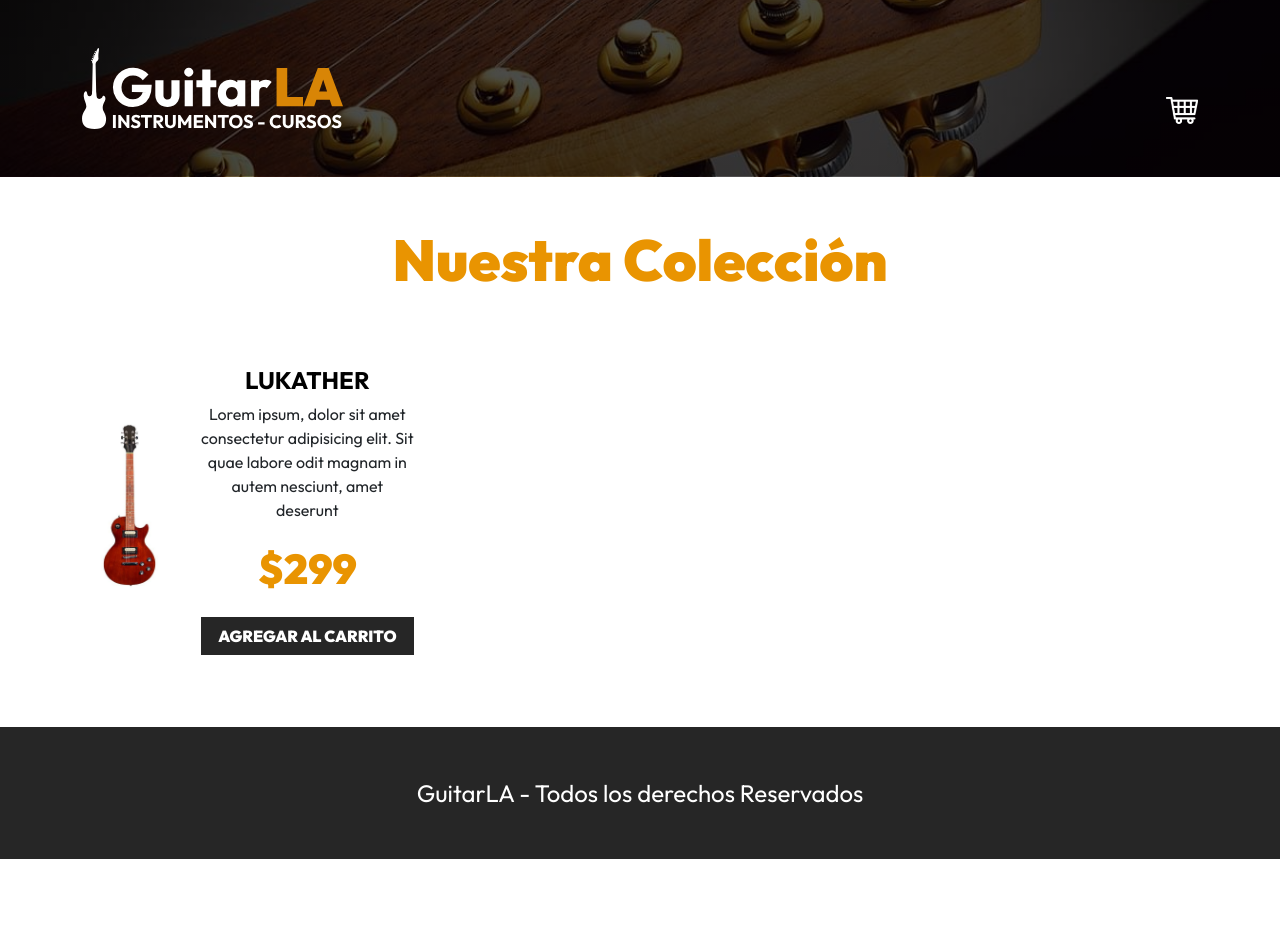
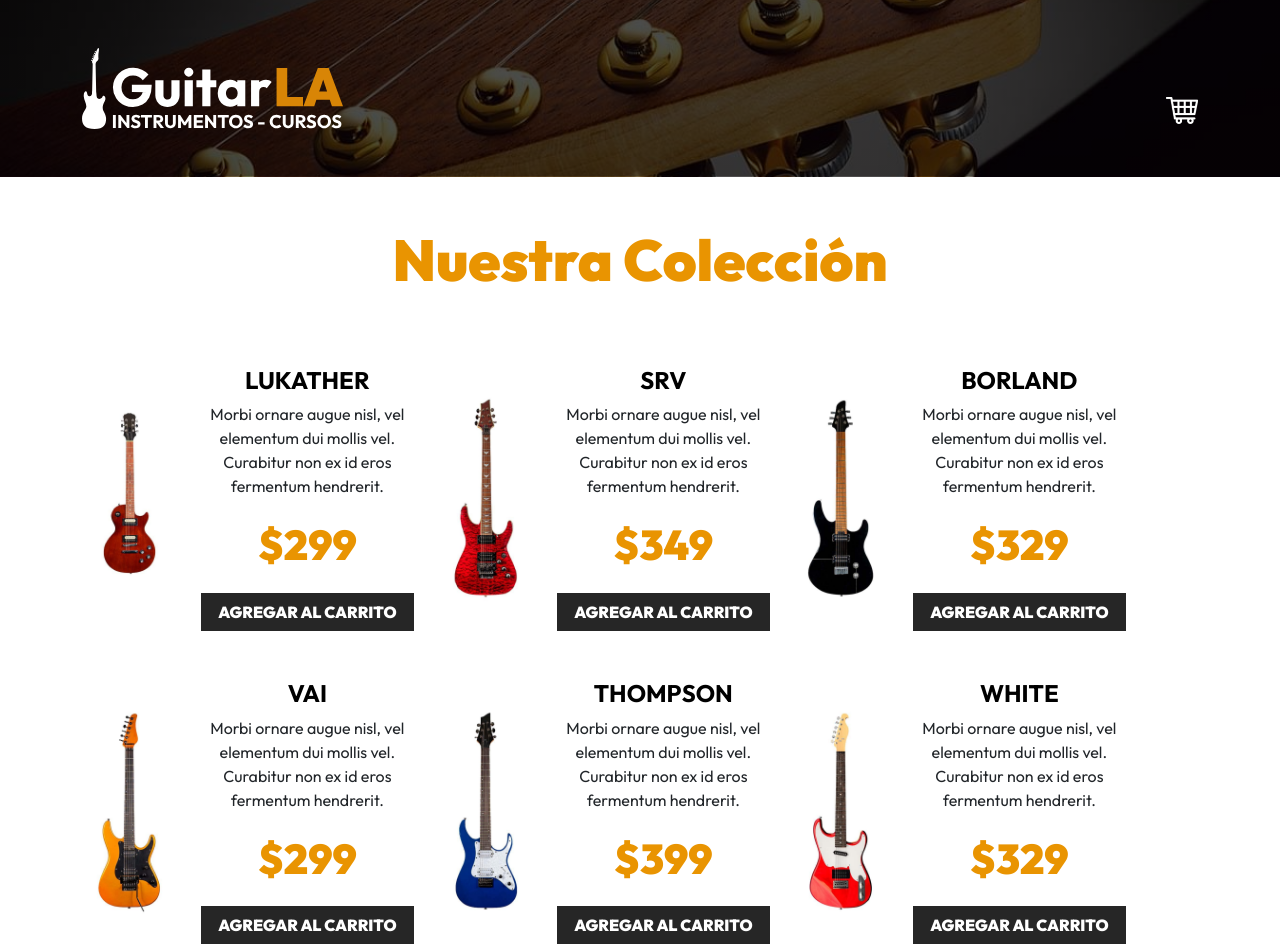
Before and after one commit to LuisCarlosVazquezPerez/GuitarrasReact, a React (Vite) app: page / in a window 1280 px wide. Shown: the top 952 px of the page. Before the commit the page ends 859 px from the top, so only its background shows below. Built offline with nearby package versions, Linux system fonts and the light colour scheme.

Commit message:
Agregando al carrito cantidad

```diff
--- a/src/App.jsx
+++ b/src/App.jsx
@@ -2,24 +2,50 @@
 import './App.css'
 import Header from './components/Header'
 import Guitar from './components/Guitar'
+import { db } from './data/db'
 
 function App() {
 
-  //*STATE
-  const [auth, setAuth] = useState(false);
-  console.log(auth)
+  const [data, setData] = useState(db)
+  const [cart, setCart] = useState([])
 
+
+  function addToCart(item) {
+    const itemExists = cart.findIndex((guitar) => guitar.id === item.id)
+    if (itemExists >= 0) { //EXISTE EN EL CARRITO
+      const updatedCart = [...cart]
+      updatedCart[itemExists].quantity++
+      setCart(updatedCart);
+
+    } else {
+      item.quantity = 1
+      setCart([...cart, item])
+    }
+
+  }
 
   return (
     <>
 
-      <Header />
+      <Header
+      cart={cart}
+
+      />
 
       <main className="container-xl mt-5">
         <h2 className="text-center">Nuestra Colección</h2>
 
         <div className="row mt-5">
-          <Guitar />
+          {data.map((guitar) => (
+            <Guitar
+              key={guitar.id}
+              guitar={guitar}
+              setCart={setCart}
+              addToCart={addToCart}
+            />
+
+          ))}
+
 
         </div>
       </main>
--- a/src/components/Guitar.jsx
+++ b/src/components/Guitar.jsx
@@ -1,17 +1,22 @@
-const Guitar = () => {
+const Guitar = ({guitar, addToCart}) => {
+
+    const {id, name, image, description, price} = guitar
+
+
     return (
         <>
             <div className="col-md-6 col-lg-4 my-4 row align-items-center">
                 <div className="col-4">
-                    <img className="img-fluid" src="./public/img/guitarra_01.jpg" alt="imagen guitarra" />
+                    <img className="img-fluid" src={`/img/${image}.jpg`} alt="imagen guitarra" />
                 </div>
                 <div className="col-8">
-                    <h3 className="text-black fs-4 fw-bold text-uppercase">Lukather</h3>
-                    <p>Lorem ipsum, dolor sit amet consectetur adipisicing elit. Sit quae labore odit magnam in autem nesciunt, amet deserunt</p>
-                    <p className="fw-black text-primary fs-3">$299</p>
+                    <h3 className="text-black fs-4 fw-bold text-uppercase">{name}</h3>
+                    <p>{description}</p>
+                    <p className="fw-black text-primary fs-3">${price}</p>
                     <button
                         type="button"
                         className="btn btn-dark w-100"
+                        onClick={ () => addToCart(guitar)}
                     >Agregar al Carrito</button>
                 </div>
             </div>
--- a/src/components/Header.jsx
+++ b/src/components/Header.jsx
@@ -1,5 +1,7 @@
-const Header = () => {
+const Header = ({ cart }) => {
 
+//? STATE DERIVADO
+const isEmpty = () => cart.length === 0;
 
     return (
         <>
@@ -18,7 +20,12 @@
                                 <img className="img-fluid" src="./public/img/carrito.png" alt="imagen carrito" />
 
                                 <div id="carrito" className="bg-white p-3">
+                                    { isEmpty() ? (
                                         <p className="text-center">El carrito esta vacio</p>
+
+                                    )
+                                        : (
+
                                             <table className="w-100 table">
                                                 <thead>
                                                     <tr>
@@ -30,13 +37,14 @@
                                                     </tr>
                                                 </thead>
                                                 <tbody>
-                                            <tr>
+                                                    {cart.map(guitar => (
+                                                        <tr key={guitar.id}>
                                                             <td>
-                                                    <img className="img-fluid" src="./public/img/guitarra_02.jpg" alt="imagen guitarra" />
+                                                                <img className="img-fluid" src={`img/${guitar.image}.jpg`} alt="imagen guitarra" />
                                                             </td>
-                                                <td>SRV</td>
+                                                            <td>{guitar.name}</td>
                                                             <td className="fw-bold">
-                                                    $299
+                                                                ${guitar.price}
                                                             </td>
                                                             <td className="flex align-items-start gap-4">
                                                                 <button
@@ -45,7 +53,7 @@
                                                                 >
                                                                     -
                                                                 </button>
-                                                    1
+                                                                {guitar.quantity}
                                                                 <button
                                                                     type="button"
                                                                     className="btn btn-dark"
@@ -62,8 +70,11 @@
                                                                 </button>
                                                             </td>
                                                         </tr>
+                                                    ))}
                                                 </tbody>
                                             </table>
+                                        )
+                                    }
 
                                     <p className="text-end">Total pagar: <span className="fw-bold">$899</span></p>
                                     <button className="btn btn-dark w-100 mt-3 p-2">Vaciar Carrito</button>
--- /dev/null
+++ b/src/data/db.js
@@ -0,0 +1,86 @@
+export const db = [
+    {
+        id: 1,
+        name: 'Lukather',
+        image: 'guitarra_01',
+        description: 'Morbi ornare augue nisl, vel elementum dui mollis vel. Curabitur non ex id eros fermentum hendrerit.',
+        price: 299,
+    },
+    {
+        id: 2,
+        name: 'SRV',
+        image: 'guitarra_02',
+        description: 'Morbi ornare augue nisl, vel elementum dui mollis vel. Curabitur non ex id eros fermentum hendrerit.',
+        price: 349,
+    },
+    {
+        id: 3,
+        name: 'Borland',
+        image: 'guitarra_03',
+        description: 'Morbi ornare augue nisl, vel elementum dui mollis vel. Curabitur non ex id eros fermentum hendrerit.',
+        price: 329,
+    },
+    {
+        id: 4,
+        name: 'VAI',
+        image: 'guitarra_04',
+        description: 'Morbi ornare augue nisl, vel elementum dui mollis vel. Curabitur non ex id eros fermentum hendrerit.',
+        price: 299,
+    },
+    {
+        id: 5,
+        name: 'Thompson',
+        image: 'guitarra_05',
+        description: 'Morbi ornare augue nisl, vel elementum dui mollis vel. Curabitur non ex id eros fermentum hendrerit.',
+        price: 399,
+    },
+    {
+        id: 6,
+        name: 'White',
+        image: 'guitarra_06',
+        description: 'Morbi ornare augue nisl, vel elementum dui mollis vel. Curabitur non ex id eros fermentum hendrerit.',
+        price: 329,
+    },
+    {
+        id: 7,
+        name: 'Cobain',
+        image: 'guitarra_07',
+        description: 'Morbi ornare augue nisl, vel elementum dui mollis vel. Curabitur non ex id eros fermentum hendrerit.',
+        price: 349,
+    },
+    {
+        id: 8,
+        name: 'Dale',
+        image: 'guitarra_08',
+        description: 'Morbi ornare augue nisl, vel elementum dui mollis vel. Curabitur non ex id eros fermentum hendrerit.',
+        price: 379,
+    },
+    {
+        id: 9,
+        name: 'Krieger',
+        image: 'guitarra_09',
+        description: 'Morbi ornare augue nisl, vel elementum dui mollis vel. Curabitur non ex id eros fermentum hendrerit.',
+        price: 289,
+    },
+    {
+        id: 10,
+        name: 'Campbell',
+        image: 'guitarra_10',
+        description: 'Morbi ornare augue nisl, vel elementum dui mollis vel. Curabitur non ex id eros fermentum hendrerit.',
+        price: 349,
+    },
+    {
+        id: 11,
+        name: 'Reed',
+        image: 'guitarra_11',
+        description: 'Morbi ornare augue nisl, vel elementum dui mollis vel. Curabitur non ex id eros fermentum hendrerit.',
+        price: 399,
+    },
+    {
+        id: 12,
+        name: 'Hazel',
+        image: 'guitarra_12',
+        description: 'Morbi ornare augue nisl, vel elementum dui mollis vel. Curabitur non ex id eros fermentum hendrerit.',
+        price: 379,
+    },
+  ]
```
Lines whose indentation alone changed are shown as unchanged.
